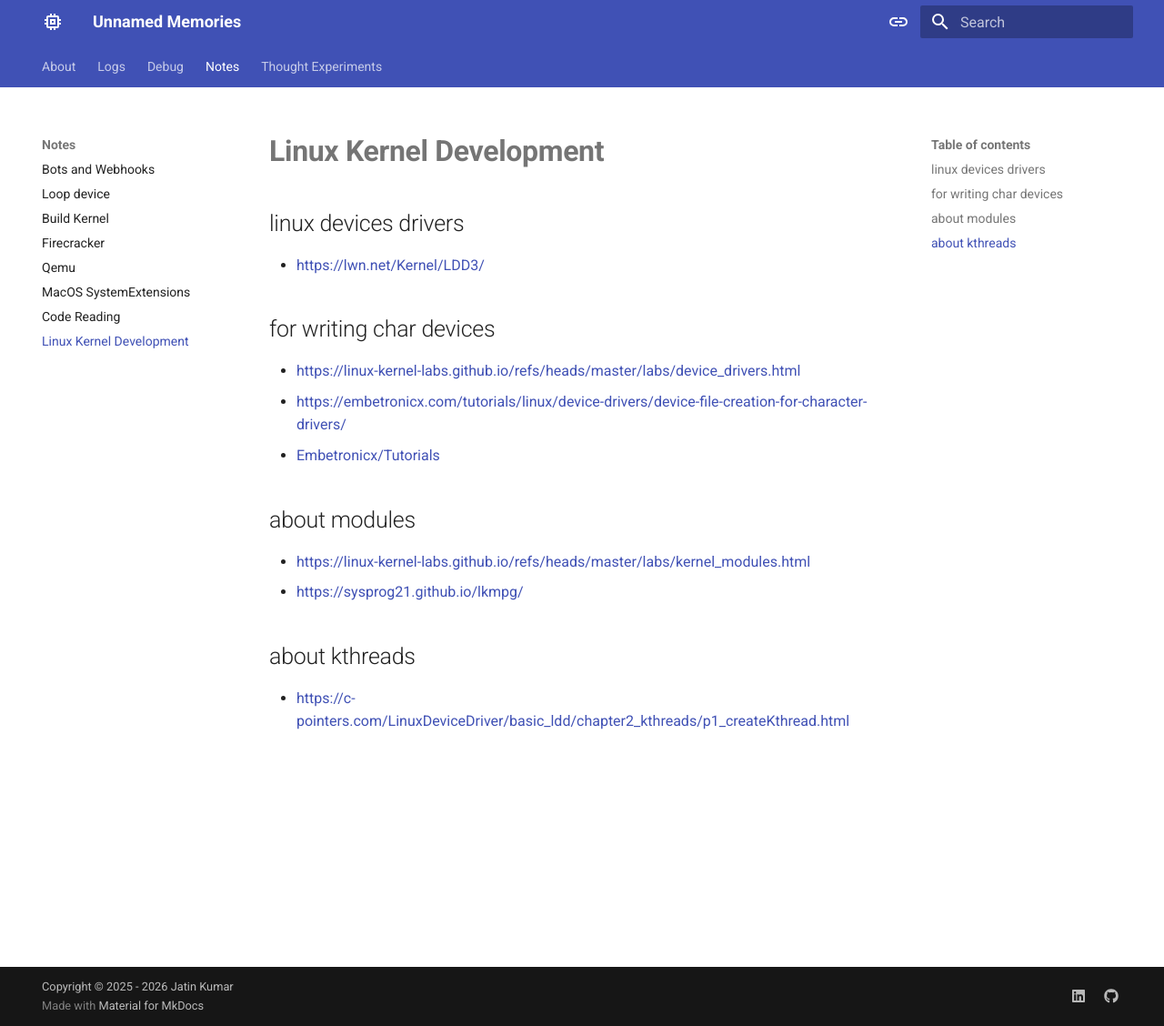
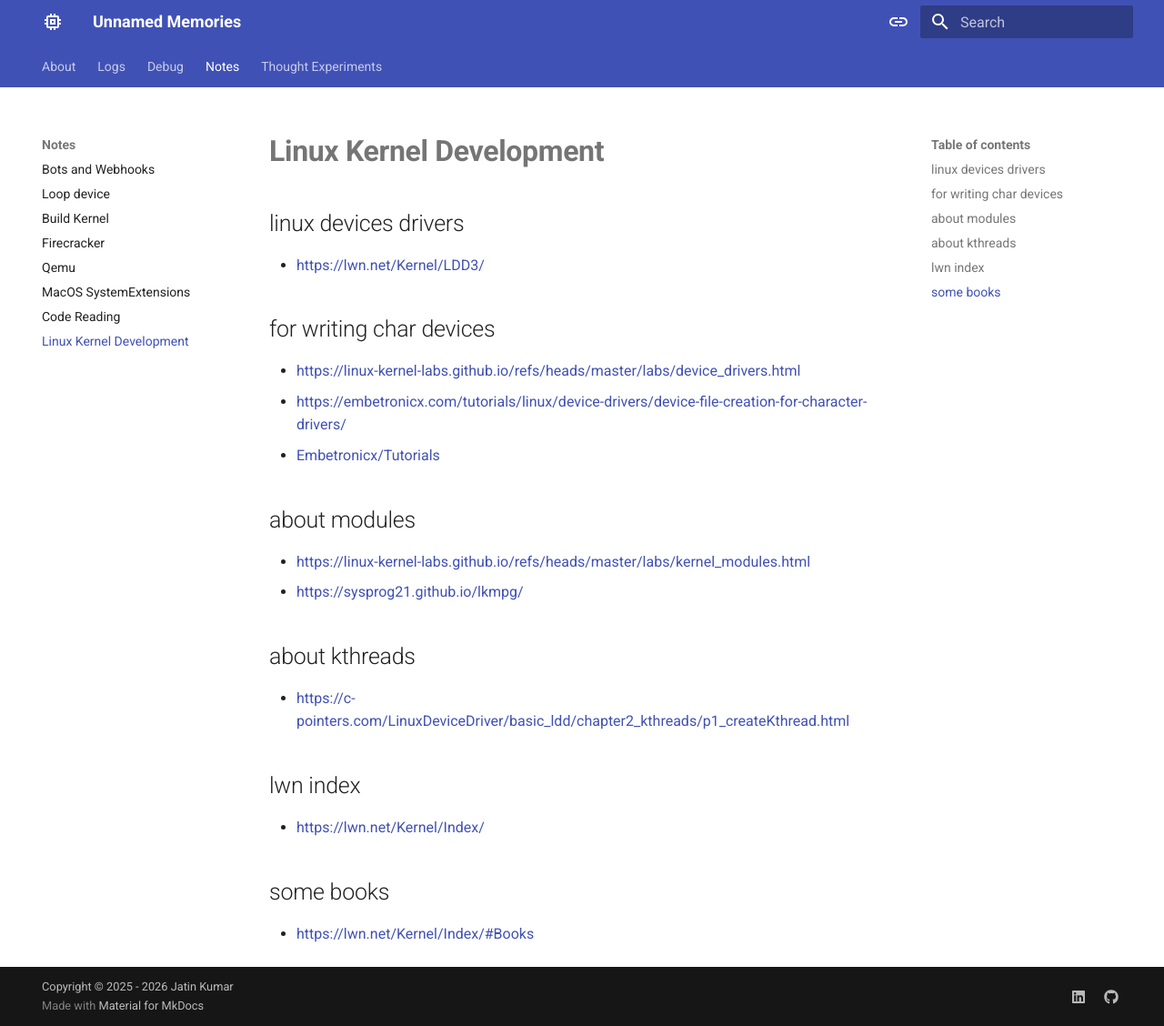
Before and after one commit to h0x0er/h0x0er.github.io, an MkDocs documentation site: the page built from docs/notes/linux-kernel-dev.md, in a window 1280 px wide and 1128 px high. Shown: the whole window at 91% size. Built offline with MkDocs 1.6.1 and Material for MkDocs 9.7.7, drawn with Linux system fonts in a browser that asks for light colours.

Commit message:
memories: updated

```diff
--- a/docs/notes/linux-kernel-dev.md
+++ b/docs/notes/linux-kernel-dev.md
@@ -20,3 +20,11 @@
 ## about kthreads
 
 - https://c-pointers.com/LinuxDeviceDriver/basic_ldd/chapter2_kthreads/p1_createKthread.html
+
+## lwn index
+
+- https://lwn.net/Kernel/Index/
+
+## some books
+
+- https://lwn.net/Kernel/Index/#Books
--- /dev/null
+++ b/docs/stylesheets/extra.css
@@ -0,0 +1,3 @@
+.md-typeset {
+  font-size: 0.80rem;
+}
--- a/mkdocs.yml
+++ b/mkdocs.yml
@@ -126,6 +126,9 @@ plugins:
       post_excerpt: "required"
   - meta
 
+extra_css:
+  - stylesheets/extra.css
+
 extra:
   social:
     - icon: fontawesome/brands/linkedin
@@ -134,6 +137,6 @@ extra:
     - icon: fontawesome/brands/github
       link: https://github.com/h0x0er
 
-  analytics:
-    provider: google
-    property: G-V6KWCXGLJD
+  # analytics:
+  #   provider: google
+  #   property: G-V6KWCXGLJD
```
Also changed, not shown: docs/blog/posts/explore-linux-socket-creation.md (added, +32 -0 lines), docs/thexps/exp-reading.md (+2 -2 lines), docs/blog/posts/ebpf-loading.md (line endings or trailing spaces), 2 other files.
